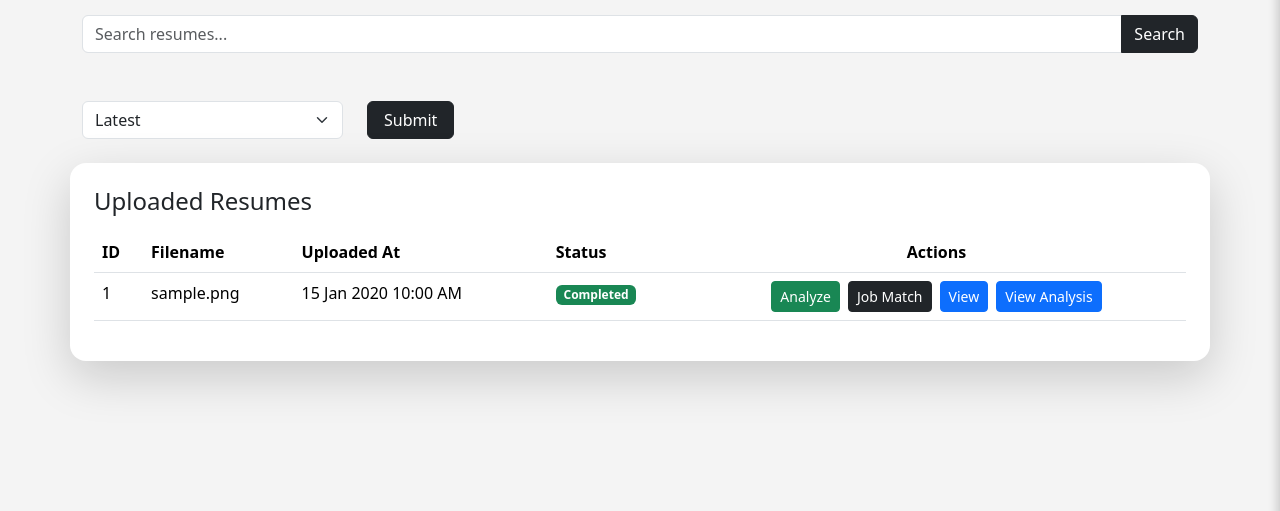
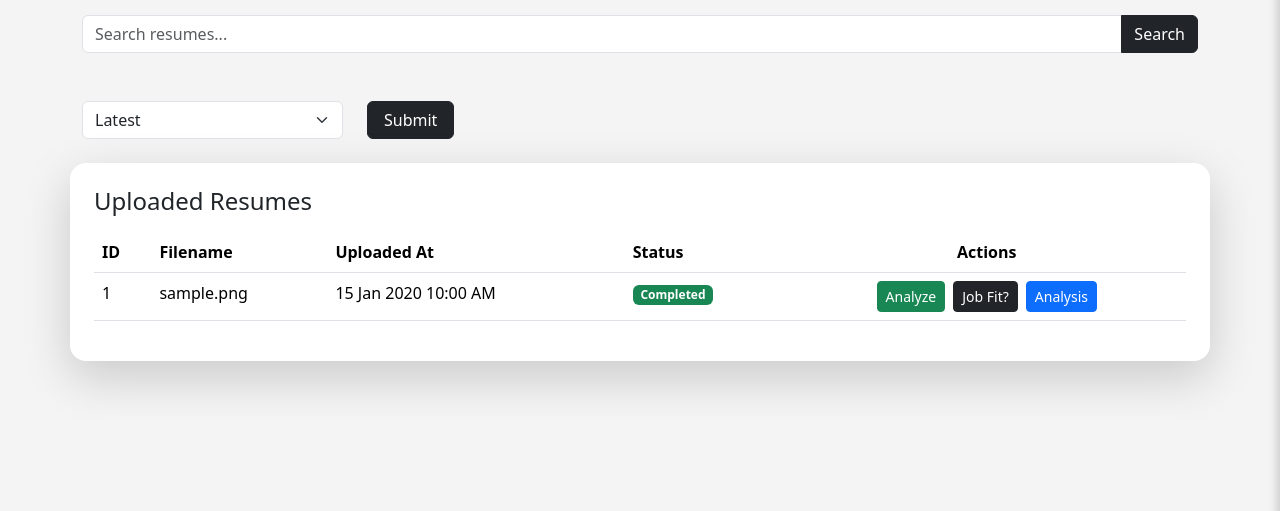
Before and after one commit to AmeyDhuri/ai_resume_analyzer, a Flask app: page /dashboard in a window 1280 px wide. Shown: the part 199-710 px from the top of the page. Run offline with Flask 3, Linux system fonts and the light colour scheme; the visitor is signed in with stand-in values (Sample User, id 1); tables that the repository leaves empty hold one stand-in row (values such as "Sample post").

Commit message:
Renamed "Job Match" button label to "Job Fit" for clarity

```diff
--- a/app/templates/dashboard.html
+++ b/app/templates/dashboard.html
@@ -150,21 +150,17 @@ Dashboard
                             </a>
 
                             <a href="{{ url_for('main.job_match', resume_id=resume.id) }}" class="btn btn-dark btn-sm">
-                                Job Match
-                            </a>
-
-                            <a href="{{ url_for('main.view_resume', resume_id=resume.id)}}" class="btn btn-primary btn-sm" target="_blank" rel="noopener noreferrer">
-                                View
+                                Job Fit?
                             </a>
 
                             {% if resume.analysis_status == "completed" %}
                                 <a href="{{ url_for('main.view_analysis', resume_id=resume.id) }}"
                                 class="btn btn-primary btn-sm">
-                                    View Analysis
+                                    Analysis
                                 </a>
                                 {% else %}
                                 <button class="btn btn-primary btn-sm" disabled>
-                                    View Analysis
+                                    Analysis
                                 </button>
                             {% endif %}
                         </div>
```
